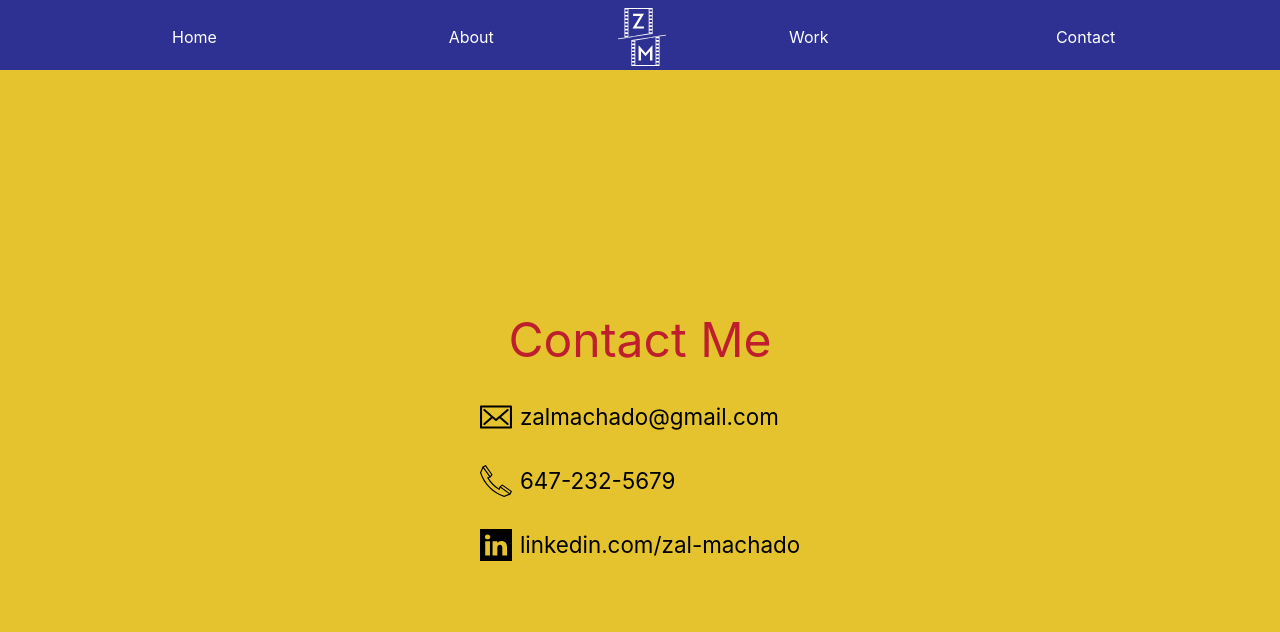
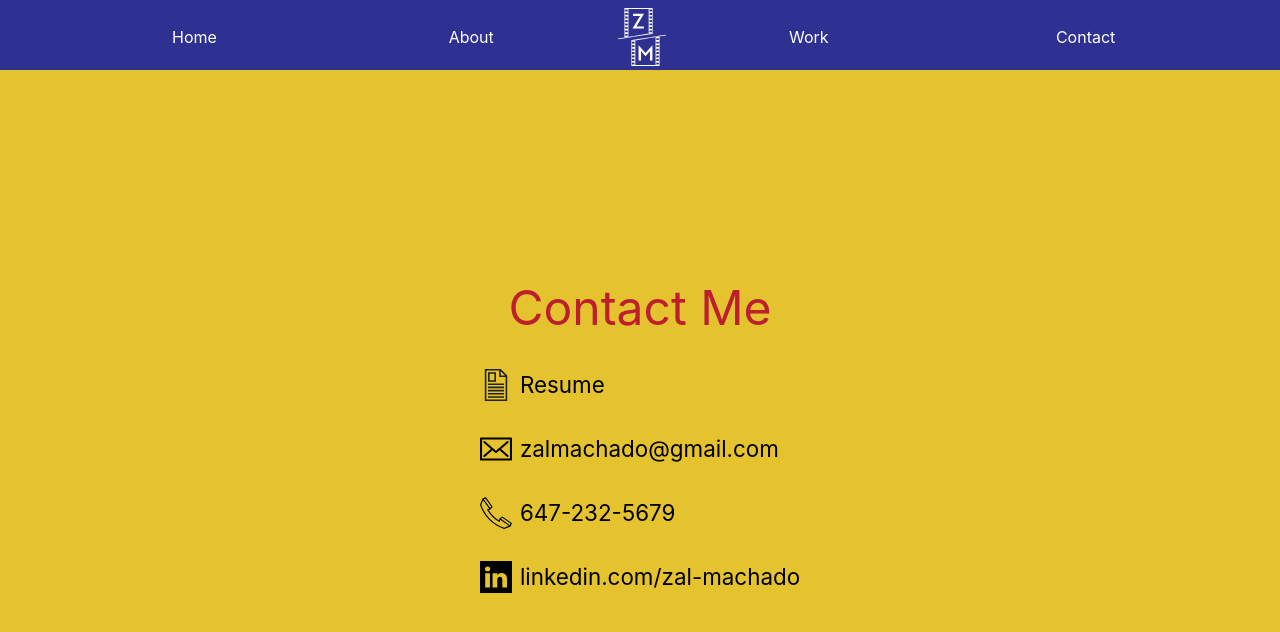
Before and after one commit to ZM123/editing-portfolio, a React (Create React App) app: page /editing-portfolio/contact in a window 1280 px wide. Shown: the top 632 px of the page. Built offline with nearby package versions, Linux system fonts and the light colour scheme.

Commit message:
added resume link

```diff
--- a/src/pages/Contact/Contact.js
+++ b/src/pages/Contact/Contact.js
@@ -1,13 +1,15 @@
 import React from 'react';
+import Resume from '../../assets/resume.svg';
+import ResumePDF from '../../assets/PPFT5053_A3_resume_Machado_Zal.pdf';
 import Mail from '../../assets/mail.svg';
 import Phone from '../../assets/phone.svg';
 import LinkedIn from '../../assets/linkedin.svg';
 import PageTemplate from '../PageTemplate';
 import styles from './styles.module.scss';
 
-const ContactLink = ({ icon, label, to }) => {
+const ContactLink = ({ icon, label, to, ...otherProps }) => {
   return (
-    <a href={to} className={styles.contactLink}>
+    <a href={to} className={styles.contactLink} {...otherProps}>
       <img src={icon} className={styles.linkIcon} />
       {label}
     </a>
@@ -22,9 +24,10 @@ const Contact = () => {
         <div className={styles.contactMeSection}>
           Contact Me
           <div className={styles.contactLinks}>
+            <ContactLink icon={Resume} label="Resume" to={ResumePDF} target="_blank" />
             <ContactLink icon={Mail} label="zalmachado@gmail.com" to="mailto:zalmachado@gmail.com" />
             <ContactLink icon={Phone} label="647-232-5679" to="tel:+16472325679" />
-            <ContactLink icon={LinkedIn} label="linkedin.com/zal-machado" to="https://www.linkedin.com/in/zal-machado/" />
+            <ContactLink icon={LinkedIn} label="linkedin.com/zal-machado" to="https://www.linkedin.com/in/zal-machado/" target="_blank" />
           </div>
         </div>
         <div />
--- a/src/pages/Contact/styles.module.scss
+++ b/src/pages/Contact/styles.module.scss
@@ -2,12 +2,14 @@
 
 .contactPage {
   display: grid;
-  height: 100%;
+  height: fit-content;
+  min-height: 100%;
   width: 100%;
-  overflow: hidden;
+  padding: 32px;
   background-color: #E4C32E;
   grid-template-columns: 1fr auto 1fr;
   align-items: center;
+  box-sizing: border-box;
 }
 
 .contactMeSection {
@@ -24,7 +26,7 @@
   gap: 32px;
   flex-direction: column;
 
-  @for $i from 1 through 3 {
+  @for $i from 1 through 4 {
     a:nth-child(#{$i}n) {
       animation-delay: #{($i * 0.5) - 0.5}s;
     }
```
Also changed, not shown: src/assets/resume.svg (added), 1 other file (tests, documents, lock files or other folders).
